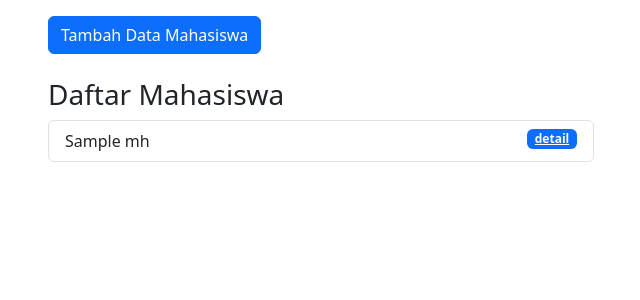
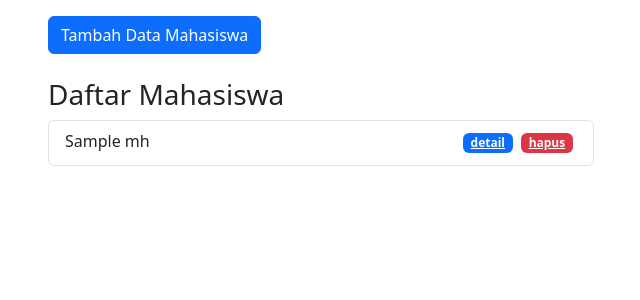
Before and after one commit to DickyRahmantoA/prakweb2023_b_213040107_mvc, a PHP site: the page made by app/views/mahasiswa/index.php in a window 1280 px wide. Shown: the part 56-356 px from the top of the page, without its empty margins (34-674 px from the left). Run offline with PHP 8.4, Linux system fonts and the light colour scheme; the template is opened without the code that fills it: most values are stand-ins (such as "Sample title", 1, 10 or a date in 2020); some libraries are stand-ins or nearby versions.

Commit message:
menambahkan catatan mvc di youtube #11

```diff
--- a/app/views/mahasiswa/index.php
+++ b/app/views/mahasiswa/index.php
@@ -14,9 +14,10 @@
       <h3>Daftar Mahasiswa</h3>
         <ul class="list-group">
           <?php foreach( $data['mhs'] as $mhs) : ?>
-          <li class="list-group-item d-flex justify-content-between align-items-start">
+          <li class="list-group-item ">
             <?= $mhs['nama']; ?>
-            <a href="<?= BASEURL; ?>/mahasiswa/detail/<?= $mhs['id']; ?>" class="badge text-bg-primary">detail</a>
+            <a href="<?= BASEURL; ?>/mahasiswa/hapus/<?= $mhs['id']; ?>" class="badge text-bg-danger float-end m-1" onclick="return confirm('yakin?')">hapus</a>
+            <a href="<?= BASEURL; ?>/mahasiswa/detail/<?= $mhs['id']; ?>" class="badge text-bg-primary float-end m-1">detail</a>
           </li>
           <?php endforeach; ?>
         </ul>
```
Also changed, not shown: app/controllers/Mahasiswa.php (+13 -0 lines), app/models/Mahasiswa_model.php (+12 -0 lines).
